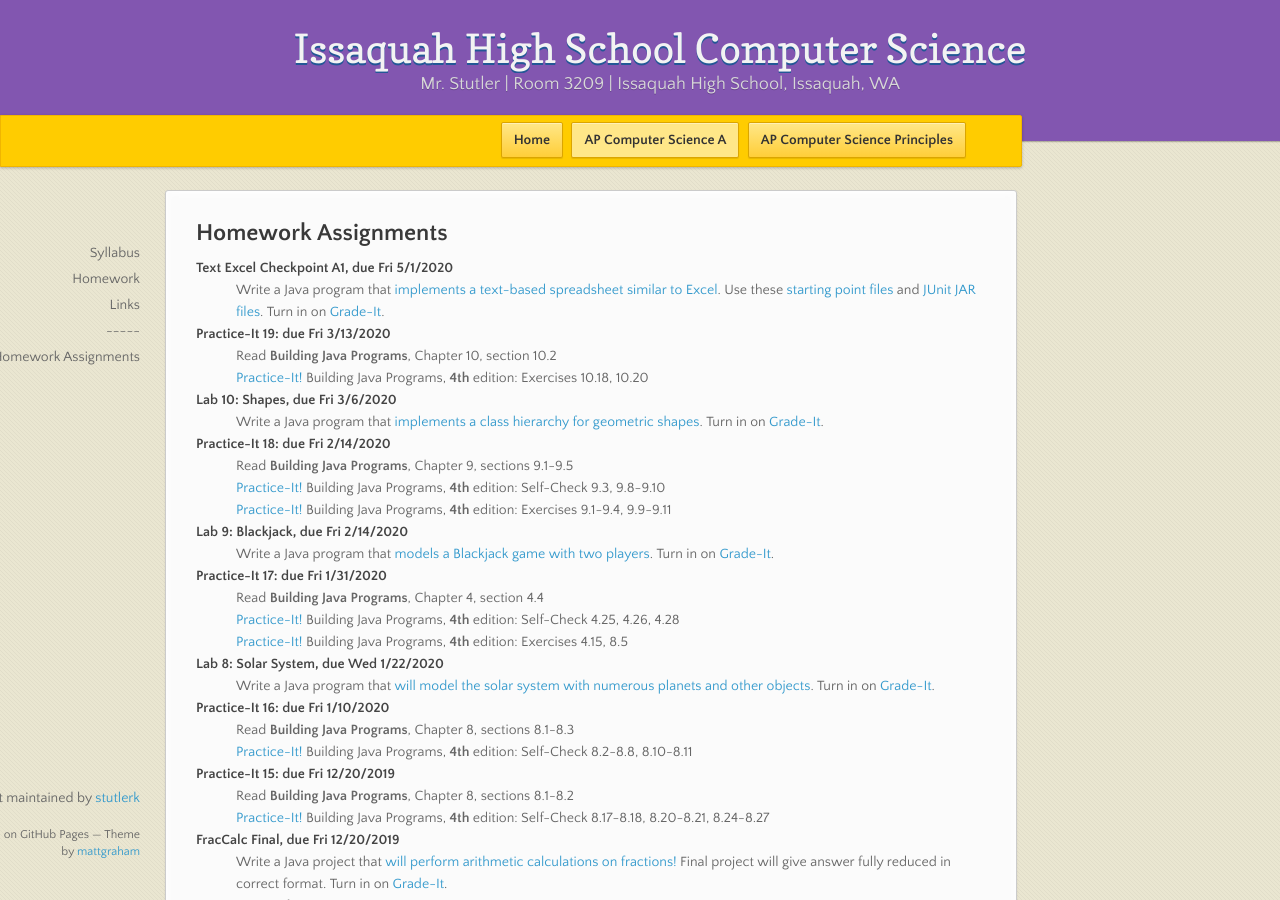
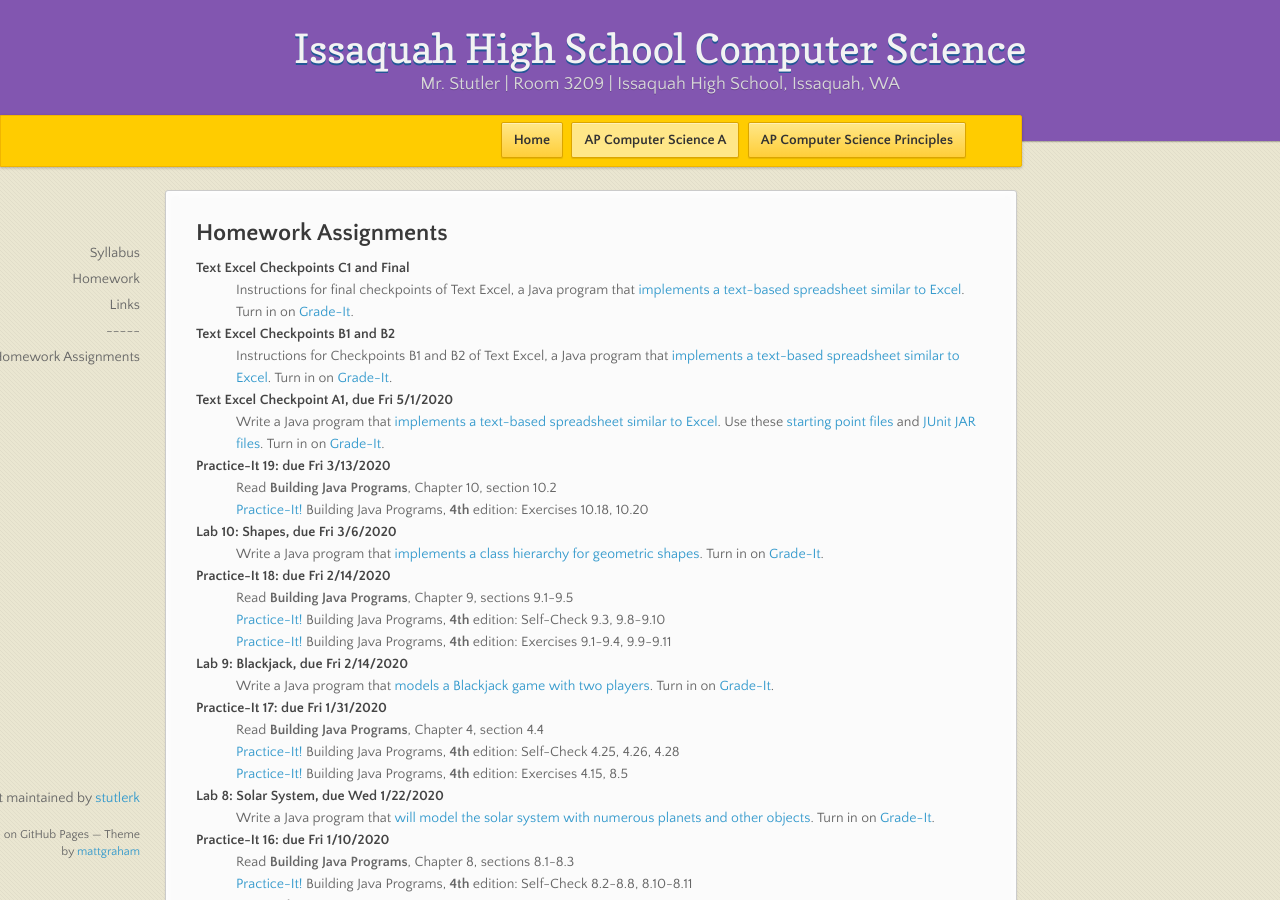
Before and after one commit to stutlerk/ihs-website, a Jekyll site: the page built from _apcsa/homework.html, in a window 1280 px wide and 900 px high. Built offline with Jekyll 4.4.1, drawn with Linux system fonts in a browser that asks for light colours; nearby versions of some CDN libraries.

Commit message:
Update homework.html

```diff
--- a/_apcsa/homework.html
+++ b/_apcsa/homework.html
@@ -10,6 +10,12 @@ layout: course
     <dt>Computer History Report, due 9/19/2018 at the beginning of class</dt>
     <dd><a href="https://issaquahwednet-my.sharepoint.com/personal/stutlerk_issaquah_wednet_edu/_layouts/15/guestaccess.aspx?docid=00f746ca063ec4fe89aaef3ed6d400941&authkey=AeHXKIjD7VBW10XG1QzwDCU">Computer history report assignment</a></dd>
     -->
+    <dt>Text Excel Checkpoints C1 and Final</dt>
+    <dd>Instructions for final checkpoints of Text Excel, a Java program that <a href="https://issaquahwednet-my.sharepoint.com/:w:/g/personal/stutlerk_issaquah_wednet_edu/EZaU1t0SdSBHrDj7HSotzLcBegRu4FlnqsIqR1-It_IHgg?e=Z5bv6k" target="_blank">implements a text-based spreadsheet similar to Excel</a>. Turn in on <a href="https://gradeit-hs.cs.washington.edu/issaquah/" target="_blank">Grade-It</a>.</dd>
+
+    <dt>Text Excel Checkpoints B1 and B2</dt>
+    <dd>Instructions for Checkpoints B1 and B2 of Text Excel, a Java program that <a href="https://issaquahwednet-my.sharepoint.com/:w:/g/personal/stutlerk_issaquah_wednet_edu/EcdJJ9U6GBtPheLKdnKSN88BEC_0YSoYsoF3RUNCdB_aog?e=kVtDfu" target="_blank">implements a text-based spreadsheet similar to Excel</a>. Turn in on <a href="https://gradeit-hs.cs.washington.edu/issaquah/" target="_blank">Grade-It</a>.</dd>
+
     <dt>Text Excel Checkpoint A1, due Fri 5/1/2020</dt>
     <dd>Write a Java program that <a href="https://issaquahwednet-my.sharepoint.com/:w:/g/personal/stutlerk_issaquah_wednet_edu/EQOW8BFzHIhIsdvXGP-qKDsBbN7BFa-kUCiMeeq9BZbbwg?e=Nc1Jcs" target="_blank">implements a text-based spreadsheet similar to Excel</a>. Use these <a href="https://issaquahwednet-my.sharepoint.com/:f:/g/personal/stutlerk_issaquah_wednet_edu/Ejq_2eFDdMBAtoTeg0jejc4Btm4db4DFEpl_ssIT_0qPlg?e=wOfXv2" target="_blank">starting point files</a> and <a href="https://issaquahwednet-my.sharepoint.com/:f:/g/personal/stutlerk_issaquah_wednet_edu/EgqndIcoHkNPvBh78nKjHQgBLbaEDT63eN20n6v3DzqMMg?e=tU9yIL" target="_blank">JUnit JAR files</a>. Turn in on <a href="https://gradeit-hs.cs.washington.edu/issaquah/" target="_blank">Grade-It</a>.</dd>
 
```
